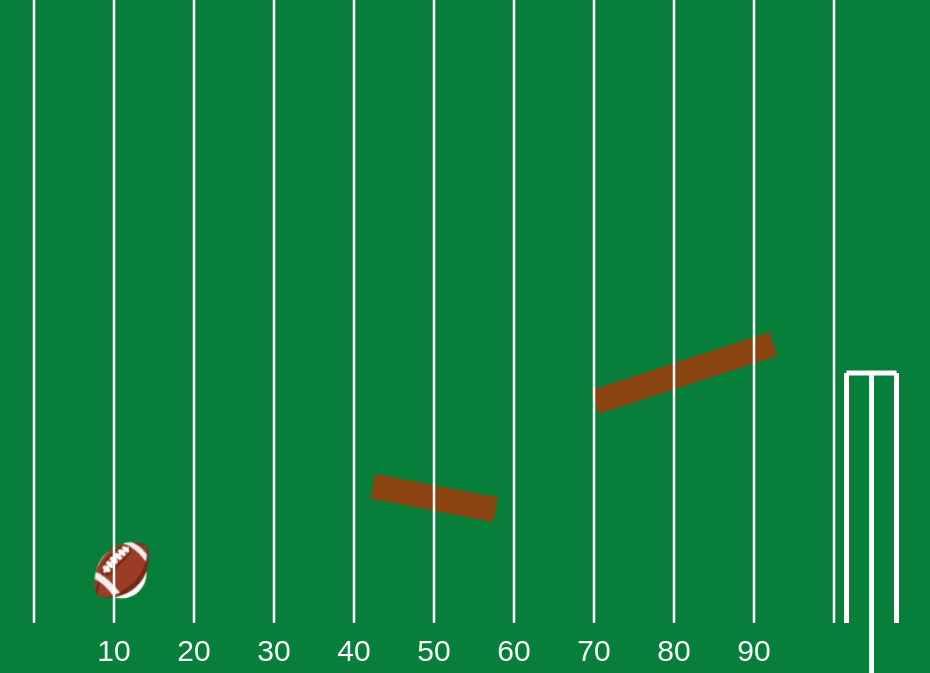
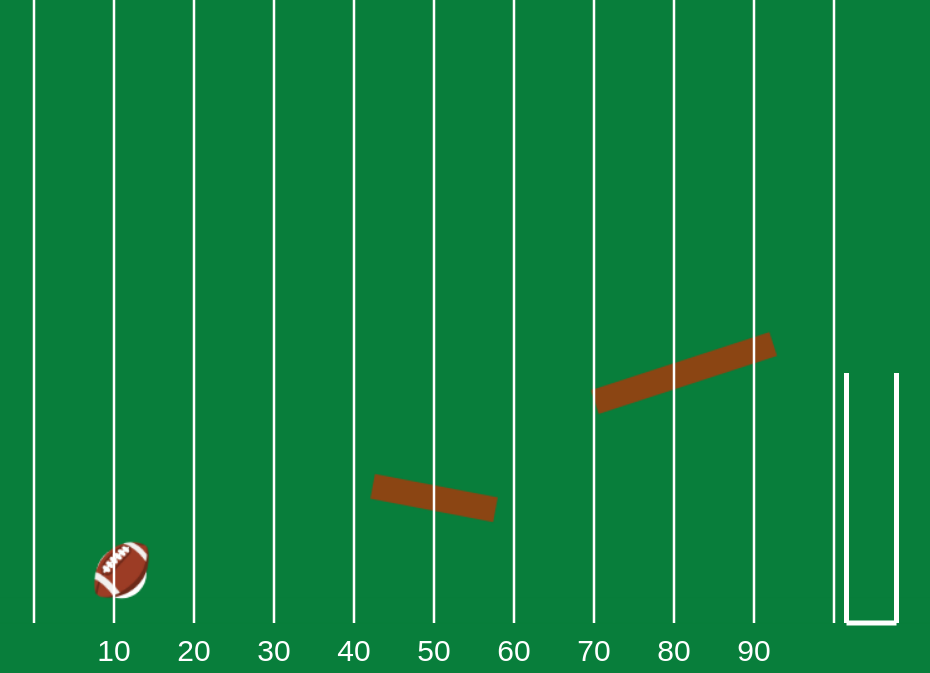
Before and after one commit to tdit84/american_football, a plain HTML site: page index.html in a window 1280 px wide. Shown: the part 127-800 px from the top of the page, without its empty margins (206-1136 px from the left). Drawn offline with nearby package versions, Linux system fonts and the light colour scheme; animation ran at ten frames a second.

Commit message:
Update index.html

```diff
--- a/index.html
+++ b/index.html
@@ -40,7 +40,7 @@
       height: 100%;
       pointer-events: none;
     }
-    /* Scoreboard container inside the game area, positioned at 60px from top */
+    /* Scoreboard container positioned inside the game area */
     #scoreboardContainer {
       position: absolute;
       top: 60px;
@@ -58,7 +58,7 @@
       z-index: 3;
       pointer-events: none;
     }
-    /* New Game button styling (absolutely positioned over the game area) */
+    /* New Game button styling */
     #newGameButton {
       position: absolute;
       display: none;
@@ -101,7 +101,7 @@
       <text x="528" y="30" fill="white" font-size="24" text-anchor="middle">70</text>
       <text x="592" y="30" fill="white" font-size="24" text-anchor="middle">80</text>
       <text x="656" y="30" fill="white" font-size="24" text-anchor="middle">90</text>
-      <!-- Bottom yard markers placed below the yard lines at y=630 -->
+      <!-- Bottom yard markers placed under the yard lines at y=630 -->
       <text x="144" y="630" fill="white" font-size="24" text-anchor="middle">10</text>
       <text x="208" y="630" fill="white" font-size="24" text-anchor="middle">20</text>
       <text x="272" y="630" fill="white" font-size="24" text-anchor="middle">30</text>
@@ -111,20 +111,22 @@
       <text x="528" y="630" fill="white" font-size="24" text-anchor="middle">70</text>
       <text x="592" y="630" fill="white" font-size="24" text-anchor="middle">80</text>
       <text x="656" y="630" fill="white" font-size="24" text-anchor="middle">90</text>
-      <!-- Revised Goal Posts: Draw two vertical posts and a horizontal crossbar, with a center post extending downward -->
-      <!-- Vertical posts: at x=730 and x=770 from y=400 to y=600 -->
+      <!-- Revised Goal Posts: Draw two vertical posts and a horizontal crossbar
+           with no center vertical post.
+           The goal sensor remains centered at (750,500) with a height of 200 (top=400, bottom=600).
+           We draw vertical posts at x=730 and x=770 from y=400 to y=600,
+           and the horizontal crossbar at y=600 from x=730 to x=770. -->
       <line x1="730" y1="400" x2="730" y2="600" stroke="white" stroke-width="4"/>
       <line x1="770" y1="400" x2="770" y2="600" stroke="white" stroke-width="4"/>
-      <!-- Horizontal crossbar connecting them at y=400 -->
-      <line x1="730" y1="400" x2="770" y2="400" stroke="white" stroke-width="4"/>
-      <!-- Center vertical post extending downward from the center of the crossbar -->
-      <line x1="750" y1="400" x2="750" y2="640" stroke="white" stroke-width="4"/>
+      <line x1="730" y1="600" x2="770" y2="600" stroke="white" stroke-width="4"/>
     </svg>
     <!-- Scoreboard overlay inside the game container -->
     <div id="scoreboardContainer">Score: 0   Time: 30</div>
     <!-- New Game button (absolutely positioned over the game area) -->
     <button id="newGameButton">New Game</button>
   </div>
+  <!-- Scoreboard container below the game area (if desired, you could move it here instead) -->
+  <!-- <div id="scoreboardContainer">Score: 0   Time: 30</div> -->
   <!-- Include Matter.js from a CDN -->
   <script src="https://cdnjs.cloudflare.com/ajax/libs/matter-js/0.19.0/matter.min.js"></script>
   <script>
@@ -165,7 +167,7 @@
     window.addEventListener('resize', resizeCanvases);
     resizeCanvases();
 
-    // --- Adjust getCanvasPos to account for scaling ---
+    // --- Adjust getCanvasPos for scaling ---
     function getCanvasPos(canvas, evt) {
       const rect = canvas.getBoundingClientRect();
       const scale = parseFloat(canvas.dataset.scale) || 1;
@@ -188,7 +190,7 @@
     const world = engine.world;
 
     const gameCanvas = document.getElementById('gameCanvas');
-    // Set background to transparent so the SVG overlay shows.
+    // Set background to transparent so the SVG overlay is visible.
     const render = Render.create({
       canvas: gameCanvas,
       engine: engine,
```
